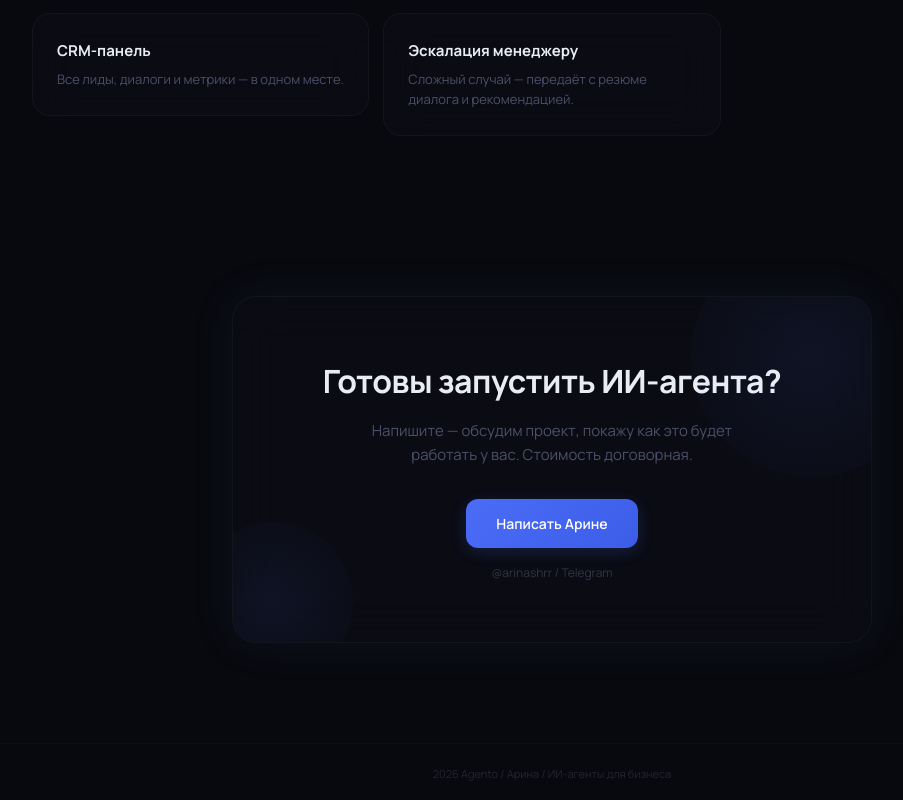
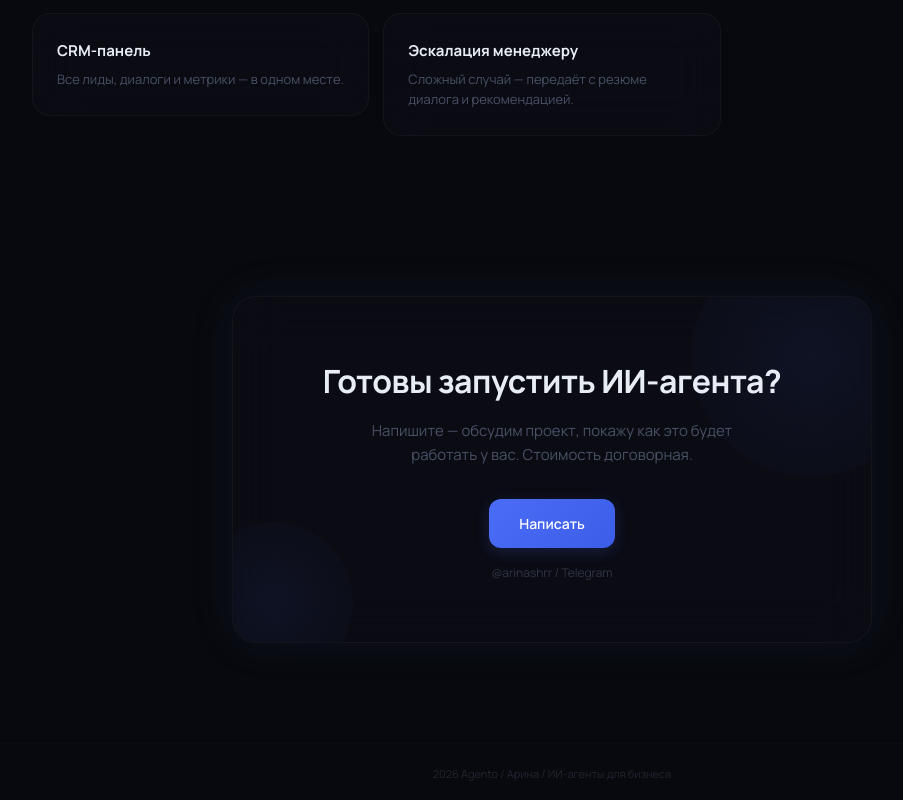
Before and after one commit to atru8292-spec/agento, a Next.js app: page / in a window 1280 px wide. Shown: the part 2825-3625 px from the top of the page, without its empty margins (88-991 px from the left). Built offline with nearby package versions, Linux system fonts and the light colour scheme.

Commit message:
Update page.js

```diff
--- a/src/app/page.js
+++ b/src/app/page.js
@@ -358,7 +358,7 @@ export default function Home() {
             <div className="orb" style={{bottom:-40,left:-40,width:160,height:160}}/>
             <h2 style={{fontSize:"clamp(22px,3.5vw,32px)",fontWeight:700,color:"var(--text-bright)",marginBottom:14,letterSpacing:-.5,position:"relative"}}>Готовы запустить ИИ-агента?</h2>
             <p style={{fontSize:15,color:"var(--text-dim)",marginBottom:32,position:"relative",maxWidth:400,margin:"0 auto 32px",lineHeight:1.6}}>Напишите — обсудим проект, покажу как это будет работать у вас. Стоимость договорная.</p>
-            <a href={TG} target="_blank" rel="noopener noreferrer" className="btn-p" style={{position:"relative"}}>Написать Арине</a>
+            <a href={TG} target="_blank" rel="noopener noreferrer" className="btn-p" style={{position:"relative"}}>Написать</a>
             <p style={{fontSize:12,color:"var(--text-dim)",marginTop:16,position:"relative",opacity:.6}}>@arinashrr / Telegram</p>
           </div></S>
         </div>
```
